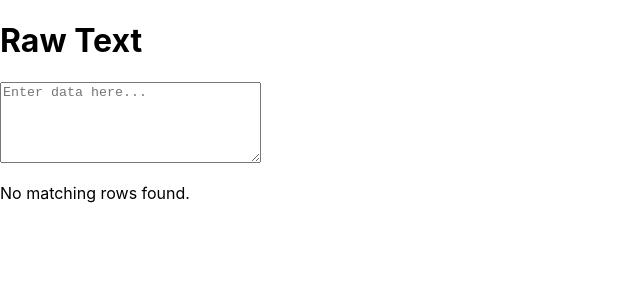
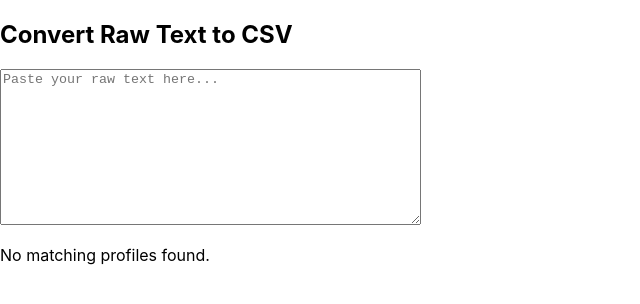
Before and after one commit to kgaban/parse-text-into-csv, a React (Create React App) app: page / in a window 1280 px wide. Shown: the top 304 px of the page, without its empty margins (0-640 px from the left). Built offline with nearby package versions, Linux system fonts and the light colour scheme.

Commit message:
change parsing logic to be more robust, gets role as well. Update README

```diff
--- a/src/App.js
+++ b/src/App.js
@@ -1,10 +1,10 @@
 import React from 'react';
-import NameParser from './NameParser';
+import ProfileParser from './ProfileParser';
 
 function App() {
   return (
     <div className="App">
-      <NameParser />
+      <ProfileParser />
     </div>
   );
 }
--- a/src/NameParser.js
+++ /dev/null
@@ -1,84 +0,0 @@
-import React, { useEffect, useState } from 'react';
-
-function TruncateOnDelimiter({ inputString, delim = 'View', partToReturn = 0 }) {
-  const parts = inputString.split(delim, 1);
-  return parts[partToReturn];
-}
-
-function ParseFirstAndLastName({ fullName }) {
-  const nameParts = fullName.split(' ');
-
-  if (nameParts.length === 2) {
-    return { status: 'PASS', first: nameParts[0], last: nameParts[1] };
-  }
-
-  return { status: 'FAIL' };
-}
-
-function FindAndOutput({ targetSubstring }) {
-  const [matchingRows, setMatchingRows] = useState([]);
-  const [inputData, setInputData] = useState('');
-
-  const handleInputChange = (event) => {
-    setInputData(event.target.value);
-  };
-
-  useEffect(() => {
-    const fetchData = () => {
-      try {
-        const lines = inputData.split('\n');
-
-        const rows = lines
-          .filter((line) => line.toLowerCase().includes(targetSubstring.toLowerCase()))
-          .map((line, index) => {
-            const fullName = TruncateOnDelimiter({ inputString: line });
-            const parsedName = ParseFirstAndLastName({ fullName });
-
-            if (parsedName.status === 'FAIL') {
-              return null;
-            }
-
-            return { id: index, First: parsedName.first, Last: parsedName.last };
-          })
-          .filter((row) => row !== null);
-
-        setMatchingRows(rows);
-      } catch (error) {
-        console.error('Error fetching data:', error);
-      }
-    };
-
-    fetchData();
-  }, [inputData, targetSubstring]);
-
-
-  return (
-    <div>
-      <h1>Raw Text</h1>
-      <textarea
-        rows="5"
-        cols="30"
-        placeholder="Enter data here..."
-        value={inputData}
-        onChange={handleInputChange}
-      ></textarea>
-      <br />
-      {matchingRows.length > 0 ? (
-        <>
-          <h2>CSV Text</h2>
-          <pre>{matchingRows.map((row) => `${row.Last},${row.First}`).join('\n')}</pre>
-        </>
-      ) : (
-        <p>No matching rows found.</p>
-      )}
-    </div>
-  );
-}
-
-export default function App() {
-  return (
-    <div className="App">
-      <FindAndOutput targetSubstring="s profile" />
-    </div>
-  );
-}
--- /dev/null
+++ b/src/ProfileParser.js
@@ -0,0 +1,74 @@
+import React, { useState } from 'react';
+
+const ProfileParser = () => {
+  const [inputText, setInputText] = useState('');
+
+  const handleInputChange = (event) => {
+    setInputText(event.target.value);
+  };
+
+  const parseProfiles = () => {
+    const lines = inputText.split('\n');
+    const profiles = [];
+
+    for (let i = 0; i < lines.length; i++) {
+      if (
+        (lines[i].includes('Message') || lines[i].includes('Connect')) &&
+        !lines[i].includes('Connections')
+      ) {
+        const fullNameIndex = i - 8;
+        const roleIndex = lines[i].includes('Connect') ? i - 6 : i - 5;
+
+        if (lines[fullNameIndex]) {
+          const fullName = lines[fullNameIndex].trim();
+
+          // Check if there are more than two words in the fullName line
+          if (fullName.split(' ').length > 2) {
+            continue; // Skip the line if it contains more than just first and last name
+          }
+
+          const [firstName, lastName] = fullName.split(' ');
+          const role = lines[roleIndex] ? lines[roleIndex].trim() : '';
+
+          // Check if the role contains the word "recruiter"
+          if (role.toLowerCase().includes('recruiter')) {
+            profiles.push({ firstName, lastName, role });
+          }
+        }
+      }
+    }
+
+    return profiles;
+  };
+
+  const profiles = parseProfiles();
+
+  return (
+    <div>
+      <h2>Convert Raw Text to CSV</h2>
+      <textarea
+        rows="10"
+        cols="50"
+        placeholder="Paste your raw text here..."
+        value={inputText}
+        onChange={handleInputChange}
+      ></textarea>
+      {profiles.length > 0 ? (
+        <>
+          <h2>CSV Text</h2>
+          <pre>
+            {['Last Name', 'First Name', 'Role'].join(',')}
+            <br />
+            {profiles
+              .map((profile) => `${profile.lastName},${profile.firstName},${profile.role}`)
+              .join('\n')}
+          </pre>
+        </>
+      ) : (
+        <p>No matching profiles found.</p>
+      )}
+    </div>
+  );
+};
+
+export default ProfileParser;
```
Also changed, not shown: 1 other file (tests, documents, lock files or other folders).
